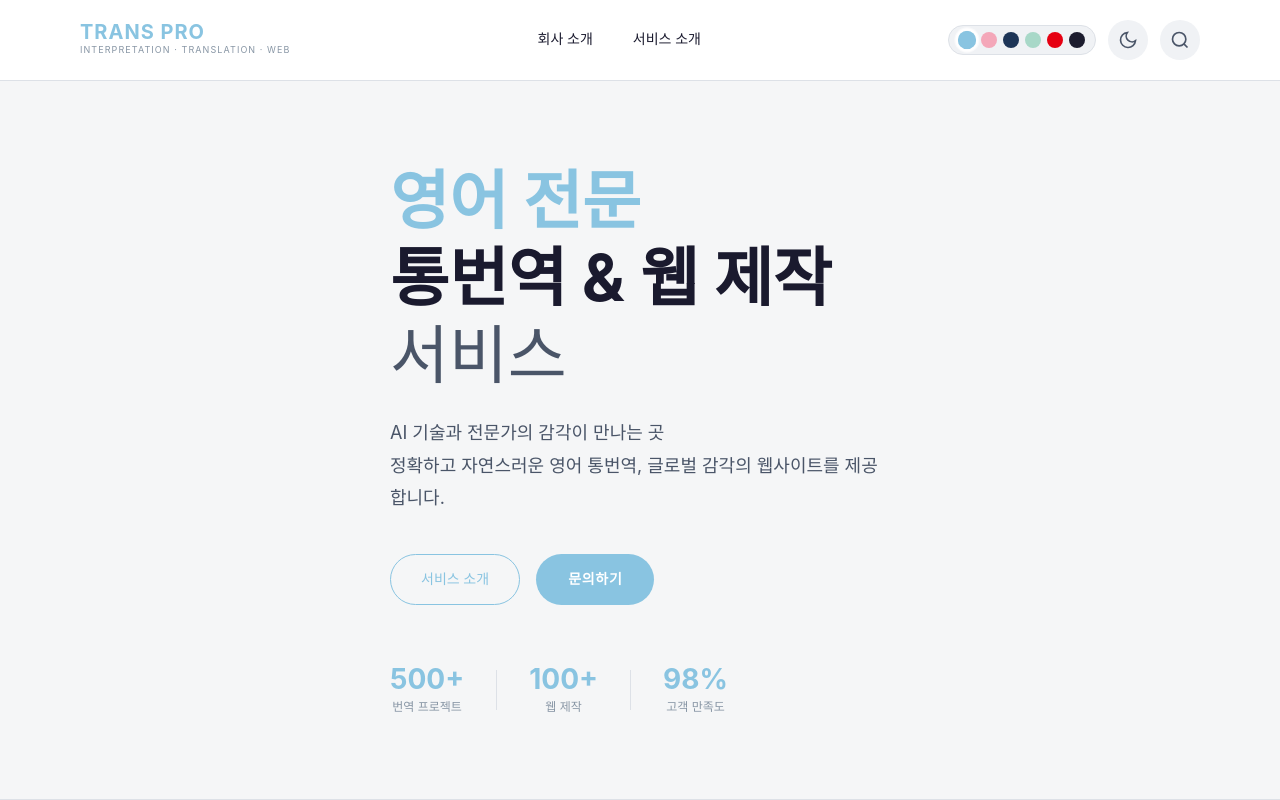
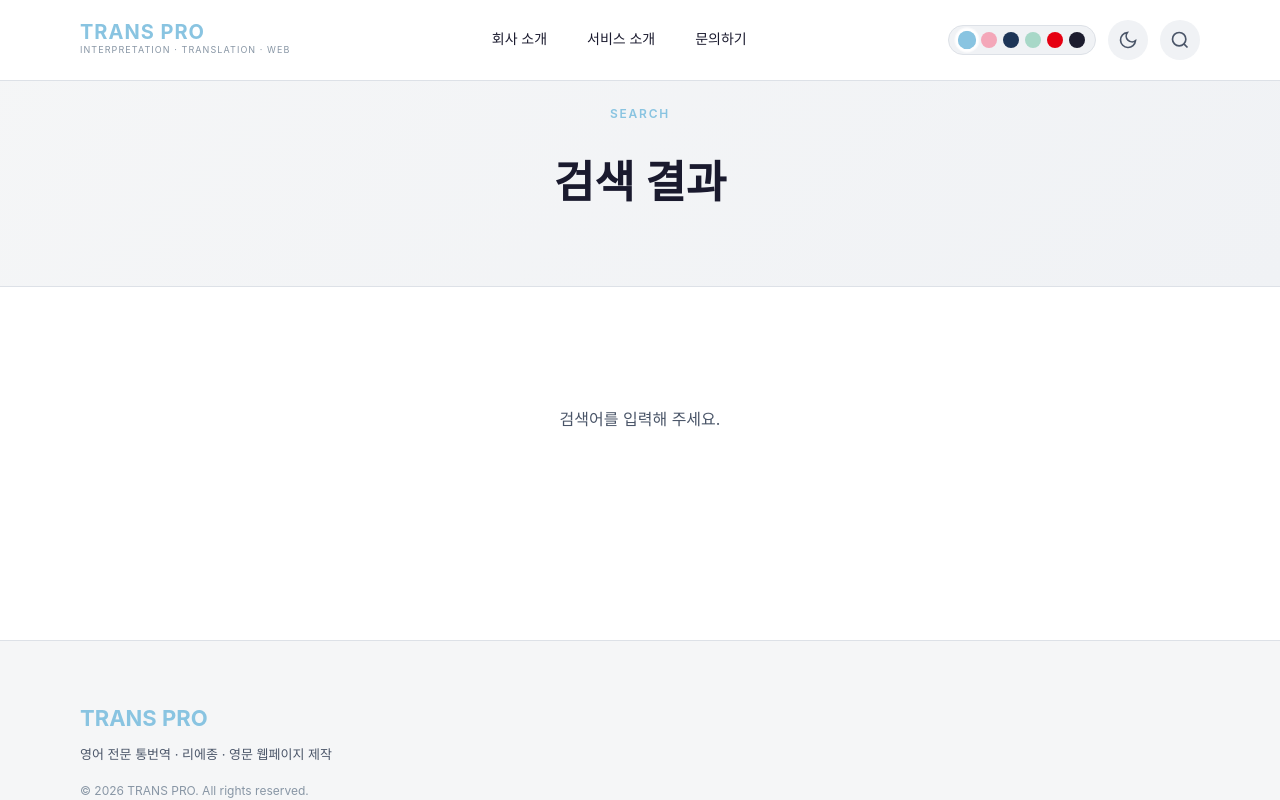
Before and after one commit to yoonrileychoi/rest03, a React (Vite) app: page /#/search in a window 1280 px wide. Before the commit this address led to /#/. Shown: the top 800 px of the page. Built offline with nearby package versions, Linux system fonts and the light colour scheme; a web font is replaced by a local one.

Commit message:
Restore 문의하기 nav item (only header CTA button was meant to be removed)

```diff
--- a/src/data/navigation.js
+++ b/src/data/navigation.js
@@ -14,4 +14,9 @@ export const navItems = [
       { label: '영어 웹페이지 제작', href: '/videos/web' },
     ],
   },
+  {
+    label: '문의하기',
+    href: '/contact',
+    children: [],
+  },
 ]
```
